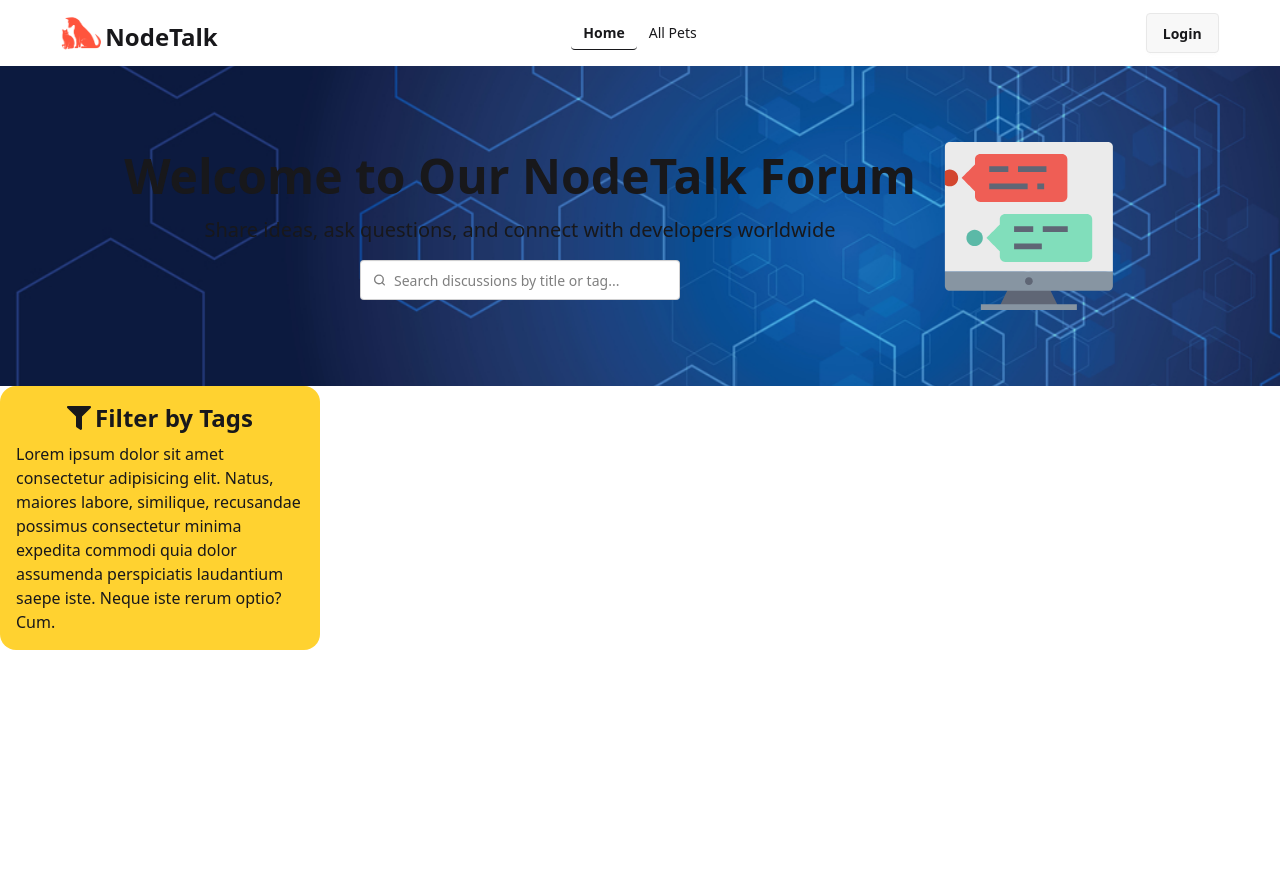
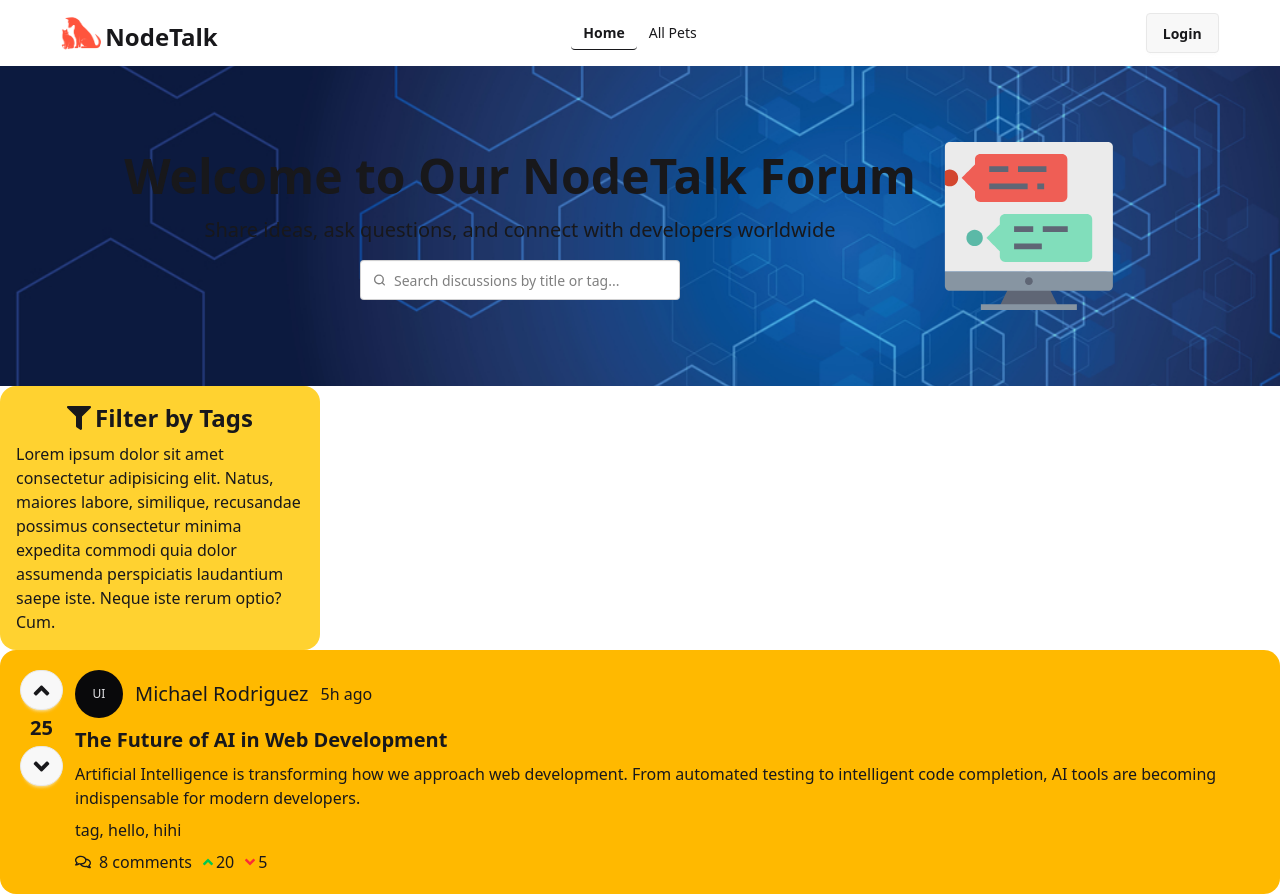
Before and after one commit to mahatab6/Node-Talk-Client-Side, a React (Vite) app: page / in a window 1280 px wide. Before the commit the page ends 800 px from the top, so only its background shows below. Built offline with nearby package versions, Linux system fonts and the light colour scheme; no server answers.

Commit message:
user post show on home page

```diff
--- a/src/pages/home/Home.jsx
+++ b/src/pages/home/Home.jsx
@@ -1,13 +1,23 @@
 import React from 'react';
 import Banner from './homecomponents/Banner';
-import TagsSection from './homecomponents/TagsSection';
+import TagsSection from './homecomponents/left side/TagsSection';
+import Post from './homecomponents/right side/Post';
 
 const Home = () => {
     return (
         <div>
             <Banner/>
             <div>
-                <TagsSection/>
+
+                {/* left-side */}
+                <div>
+                    <TagsSection/>
+                </div>
+
+                {/* right side */}
+                <div>
+                    <Post/>
+                </div>
             </div>
         </div>
     );
--- /dev/null
+++ b/src/pages/home/homecomponents/right side/Post.jsx
@@ -0,0 +1,49 @@
+import React from 'react';
+import { FaAngleDown, FaAngleUp, FaRegComments } from "react-icons/fa";
+
+
+const Post = () => {
+    return (
+        <div className='flex gap-3 bg-amber-400 p-5 rounded-2xl'>
+            {/* Vote section */}
+            <div className='text-center space-y-1'>
+                <p className='btn rounded-full p-2 hover:bg-green-500'><FaAngleUp  size={25} /></p>
+                <p className=' font-bold text-xl'>25</p>
+                <p className='btn rounded-full p-2 hover:bg-red-500'><FaAngleDown size={25} /></p>
+            </div>
+
+            <div className='flex-col space-y-2'>
+                {/* author info */}
+                <div className='flex items-center space-x-3'>
+                    <div className="avatar avatar-placeholder">
+                        <div className="bg-neutral text-neutral-content w-12 rounded-full">
+                            <span className="text-xs">UI</span>
+                        </div>
+                    </div>
+                    <h2 className='text-xl'>Michael Rodriguez</h2>
+                    <p>5h ago</p>
+                </div>
+
+                {/* author-post-heading */}
+                <div className=' group hover:cursor-pointer'>
+                    <h1 className='text-xl hover-grup font-semibold mb-2 group-hover:text-blue-400'>The Future of AI in Web Development</h1>
+                    <p className='hover-grup'>Artificial Intelligence is transforming how we approach web development. From automated testing to intelligent code completion, AI tools are becoming indispensable for modern developers.</p>
+                </div>
+
+                {/* tags-section */}
+                <div>
+                    <p>tag, hello, hihi</p>
+                </div>
+
+                {/* total vote and comment section */}
+                <div className='flex space-x-2'>
+                    <p className='flex items-center gap-2 '><FaRegComments /> 8 comments</p>
+                    <p className='flex items-center'><FaAngleUp className='text-green-500' />20</p>
+                    <p className='flex items-center'><FaAngleDown className='text-red-500' />5</p>
+                </div>
+            </div>
+        </div>
+    );
+};
+
+export default Post;
```
Also changed, not shown: src/pages/home/homecomponents/left side/TagsSection.jsx (renamed from src/pages/home/homecomponents/TagsSection.jsx).
